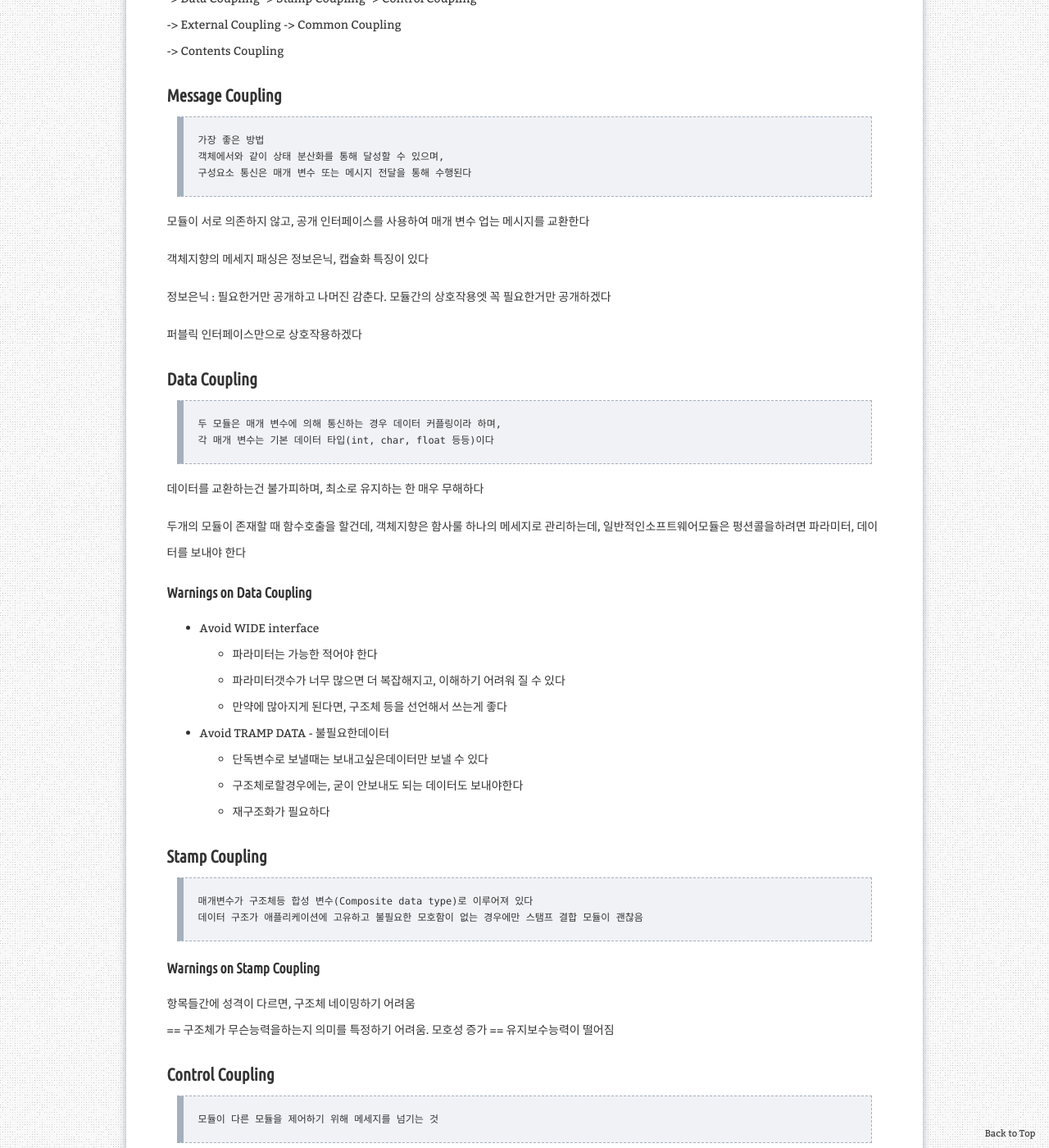
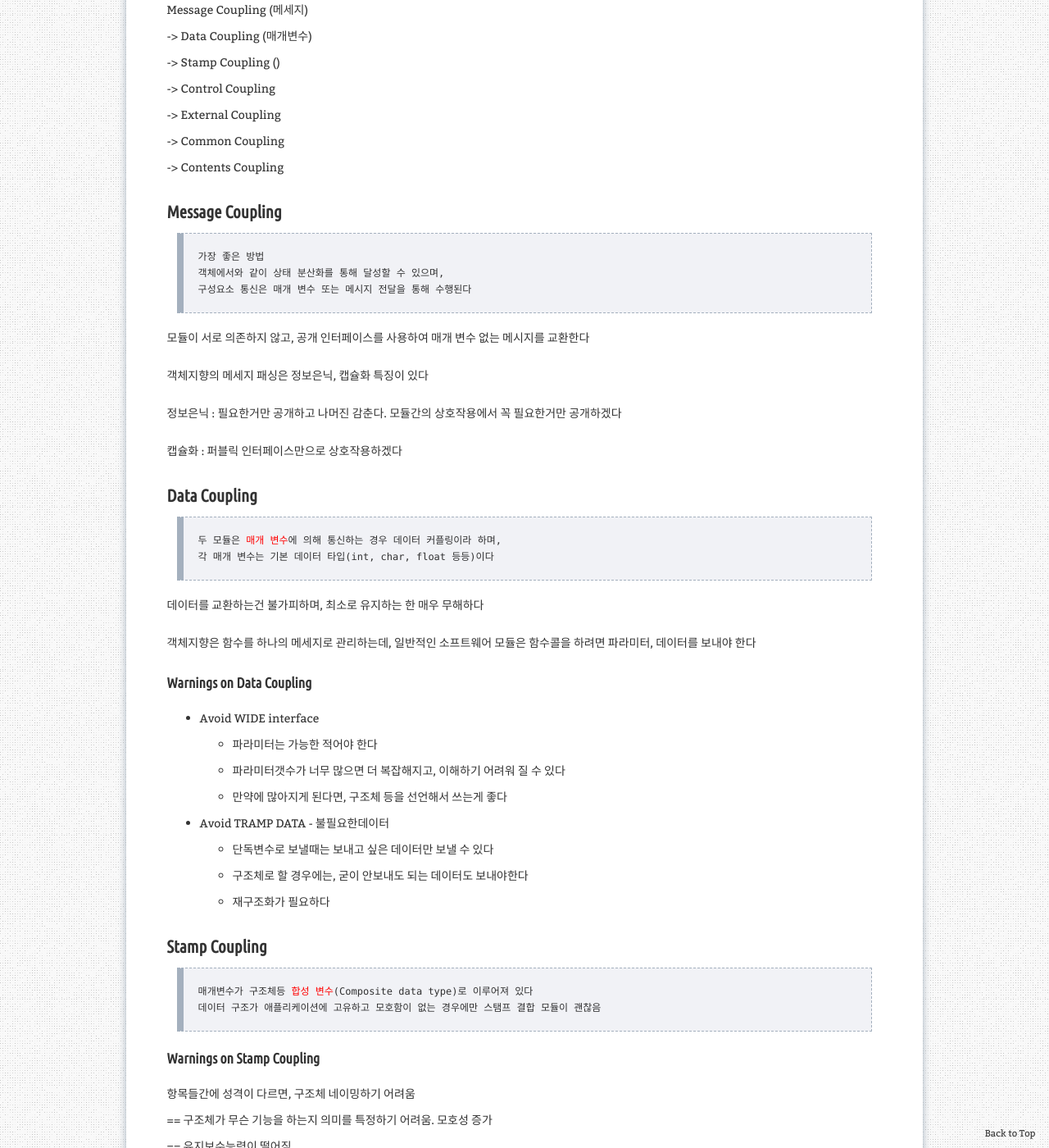
Before and after one commit to aristohyun/aristohyun.github.io, a Jekyll site: the page built from _posts/2021-11-08-SE_07.md, in a window 1280 px wide and 1400 px high, scrolled down 3182 px. Shown: the whole window at 82% size. Built offline with Jekyll 4.4.1, drawn with Linux system fonts in a browser that asks for light colours; comment, search, counter and statistics services are not loaded; some of the changed text lies outside the part shown.

Commit message:
Update 2021-11-08-SE_07.md

```diff
--- a/_posts/2021-11-08-SE_07.md
+++ b/_posts/2021-11-08-SE_07.md
@@ -23,13 +23,13 @@ redirect_from:
 좋은 설계라는 것은
 - 계층적 구조
 - 모듈적(독립적 기능)
-- 데이터와 Procedure이 분할, 구분되어 표현
+- 데이터와 절차가 분할, 구분되어 표현되어야한다
 - 인터페이스 복잡도가 적어야함
 - 수정에 용이해야 함
 
 모듈러리티가 높다, 개발비용이 높다, 유지보수비용이 낮다
 
-각각의 모듈이 기능적으로 독립성을 가지고 잇을 때, 모듈화를 잘했다
+각각의 모듈이 기능적으로 독립성을 가지고 있을 때, 모듈화를 잘했다
 
 모듈화되었다라는 것은 원리중에 추상화, 정보은닉과 관련되어있다
 
@@ -52,13 +52,15 @@ Cohesion, 응집력 : 모델 내적 관계
   - 이후 수정할때 파급효과를 최소화 해야한다.
   - 모듈간의 상호작용이 많으면 수정해야하는 부분이 많아진다
 
-- 미니마이즈하기위해선 어떻게 해야하는가
+- 최소화하기 위해선 어떻게 해야하는가
   - 불필요한 관계는 제거한다
   - 필요한 관계도 최소한으로 줄여라
 
-Message Coupling
--> Data Coupling
--> Stamp Coupling
+#### scale of Coupling
+
+Message Coupling (메세지)
+-> Data Coupling (매개변수)
+-> Stamp Coupling ()
 -> Control Coupling
 -> External Coupling
 -> Common Coupling
@@ -70,23 +72,23 @@ Message Coupling
 > 객체에서와 같이 상태 분산화를 통해 달성할 수 있으며,
 > 구성요소 통신은 매개 변수 또는 메시지 전달을 통해 수행된다
 
-모듈이 서로 의존하지 않고, 공개 인터페이스를 사용하여 매개 변수 업는 메시지를 교환한다
+모듈이 서로 의존하지 않고, 공개 인터페이스를 사용하여 매개 변수 없는 메시지를 교환한다
 
 객체지향의 메세지 패싱은 정보은닉, 캡슐화 특징이 있다
 
 정보은닉 : 필요한거만 공개하고 나머진 감춘다.
-모듈간의 상호작용엣 꼭 필요한거만 공개하겠다
+모듈간의 상호작용에서 꼭 필요한거만 공개하겠다
 
-퍼블릭 인터페이스만으로 상호작용하겠다
+캡슐화 : 퍼블릭 인터페이스만으로 상호작용하겠다
 
 ### Data Coupling
 
-> 두 모듈은 매개 변수에 의해 통신하는 경우 데이터 커플링이라 하며,
+> 두 모듈은 <red>매개 변수</red>에 의해 통신하는 경우 데이터 커플링이라 하며,
 > 각 매개 변수는 기본 데이터 타입(int, char, float 등등)이다
 
 데이터를 교환하는건 불가피하며, 최소로 유지하는 한 매우 무해하다
 
-두개의 모듈이 존재할 때 함수호출을 할건데, 객체지향은 함사룰 하나의 메세지로 관리하는데, 일반적인소프트웨어모듈은 펑션콜을하려면 파라미터, 데이터를 보내야 한다
+객체지향은 함수를 하나의 메세지로 관리하는데, 일반적인 소프트웨어 모듈은 함수콜을 하려면 파라미터, 데이터를 보내야 한다
 
 #### Warnings on Data Coupling
 
@@ -96,19 +98,19 @@ Message Coupling
   - 만약에 많아지게 된다면, 구조체 등을 선언해서 쓰는게 좋다
 
 - Avoid TRAMP DATA - 불필요한데이터
-  - 단독변수로 보낼때는 보내고싶은데이터만 보낼 수 있다
-  - 구조체로할경우에는, 굳이 안보내도 되는 데이터도 보내야한다
+  - 단독변수로 보낼때는 보내고 싶은 데이터만 보낼 수 있다
+  - 구조체로 할 경우에는, 굳이 안보내도 되는 데이터도 보내야한다
   - 재구조화가 필요하다
 
 ### Stamp Coupling
 
-> 매개변수가 구조체등 합성 변수(Composite data type)로 이루어져 있다
-> 데이터 구조가 애플리케이션에 고유하고 불필요한 모호함이 없는 경우에만 스탬프 결합 모듈이 괜찮음
+> 매개변수가 구조체등 <red>합성 변수</red>(Composite data type)로 이루어져 있다
+> 데이터 구조가 애플리케이션에 고유하고 모호함이 없는 경우에만 스탬프 결합 모듈이 괜찮음
 
 #### Warnings on Stamp Coupling
 
 항목들간에 성격이 다르면, 구조체 네이밍하기 어려움
-== 구조체가 무슨능력을하는지 의미를 특정하기 어려움. 모호성 증가
+== 구조체가 무슨 기능을 하는지 의미를 특정하기 어려움. 모호성 증가
 == 유지보수능력이 떨어짐
 
 ### Control Coupling
@@ -132,22 +135,22 @@ flag 변수를 넘겨줘서 피호출 모듈에서 if문으로 각기 다른 내
 
 | Type | Type of name | Examples |
 |:-----:|:-----------:|:--------:|
-| Control flag | Verb | Read next record
+| Control flag | Verb | Read next record |
 | Descriptive flag | Adjective | Egg is rotten |
 
 ### External Coupling
 
-두개의 모듈이 외부 자원을 공유하는 것
+> 두개의 모듈이 외부 자원을 공유하는 것
 
 외부 디바이스에 계속 접촉하면 부하가 걸리니까
 각각 쪼개서 나눠갖는것도 한 방법
 
 ### Common Coupling
 
-두 묘듈이 같은 전역변수를 공유하게 되는 것
+> 두 묘듈이 같은 전역변수를 공유하게 되는 것
 
--Ripple Effect 파급 효과
-  - 전역변수를 하나 수정했을때, 모든 모듈을 점검해야할 필요성이 생김
+- Ripple Effect, 파급 효과
+  - 전역변수를 하나 수정했을때, 모든 모듈을 점검해야 할 필요성이 생김
 - 모듈의 유연성 감소
 - remoteness time이 떨어진다
 - 공유변수 하나를 굉장히 다양하게 쓴다. 남용 간으성
@@ -160,7 +163,7 @@ flag 변수를 넘겨줘서 피호출 모듈에서 if문으로 각기 다른 내
 
 ### Content Coupling
 
-한 모듈에서 다른 모듈 내용을 직접 언급
+> 한 모듈에서 다른 모듈 내용을 직접 언급
 
 goto
 Assemly
@@ -168,8 +171,8 @@ Assemly
 
 ## Cohesion
 
-내부 상호작용, 최대한 높게
-관련성 있는 것들을 잘 모아놓아야 함
+> 내부 상호작용, <red>최대한 높게</red>
+> 관련성 있는 것들을 잘 모아놓아야 함
 
 커플링이 낮다고 응집력이 높진않음
 
@@ -178,7 +181,6 @@ Assemly
 - Functional
 - Sequential
 - Communicational
-
 - Procedural
 - Temporal
 - Logical
@@ -201,7 +203,7 @@ Assemly
 
 일반적으로 하나의 모듈 안에 관련성 높은것만으로 짤 것이다라고 생각
 
-기능 응집력이 높은건 클래스
+기능 응집력이 높은건 클래스. 어떤 개념이 될 수 있음
 
 멤버 변수와 멤버 함수가 필요한것들로 잘 이루어져있다
 
@@ -210,16 +212,18 @@ Assemly
 
 > 순서대로 진행되는 모듈
 
-- Clean Car Body;
-- Fill in Boles in Car;
-- Sand Car Body;
-- Apply Primer;
+~~~
+Clean Car Body;
+Fill in Boles in Car;
+Sand Car Body;
+Apply Primer;
+~~~
 
-기능 응집력도 순차 응집력을 가지면 좋다
+기능 응집력도 순차 응집력을 가지면 좋다 (순차 응집력을 기능 응집력으로 바꾸면 좋다)
 
-기능 응집력이 있는 모듈은 어플리케이션 영역의 어떤 개념(도메인)에 해당될 수 있지만, 순차 응집력이 있는 모듈은 해당되지 않는다
+기능 응집력이 있는 모듈은 어플리케이션 영역의 어떤 개념(도메인)에 해당될 수 있지만,
 
-단지 지나가는 역할일 수도 있다
+순차 응집력이 있는 모듈은 해당되지 않는다. 단지 지나가는 역할일 수도 있다
 
 유지보수 측면에서는 대체로 좋다. 그러나 기능적 응집력보다 재사용성이 떨어진다
 
@@ -228,7 +232,7 @@ Assemly
 
 > 동일한 입력 또는 출력 데이터를 사용하는 활동에 기여하는 모듈
 
-같은 input, output을 쓸 때는, 교환응집력이 있다고 할 수있다
+같은 input, output을 쓸 때는, 교환 응집력이 있다고 할 수있다
 
 실행 순서는 중요하지 않음
 
@@ -250,14 +254,14 @@ Assemly
 
 ### Temporal Cohesion
 
-> 그 시간대에, 특정 시점에 발생횔 수 있는 일들을 모아서 모듈을 만든 것
+> 그 시간대에, 특정 시점에 발생gkf 수 있는 일들을 모아서 모듈을 만든 것
 
 선언은 프로그램 시작시점에, 메모리 해제는 종료시점에 몰아넣었다 == 안좋음
 
 
 ### Loical Cohesion
 
-> 실행할 활동이 모듈 외부에서 선택되는 동일한 일반 범주의 활동에 기여하는 요소
+> 실행할 활동이 모듈 외부에서 선택되는 동일한 일반 카테고리 활동에 기여하는 요소
 
 동일한 일반 활동을 여러개 포함하며, 이들이 플래그에 의해 실행됨
 
```
Also changed, not shown: other parts of _posts/2021-11-08-SE_07.md (+2 -1 lines).
